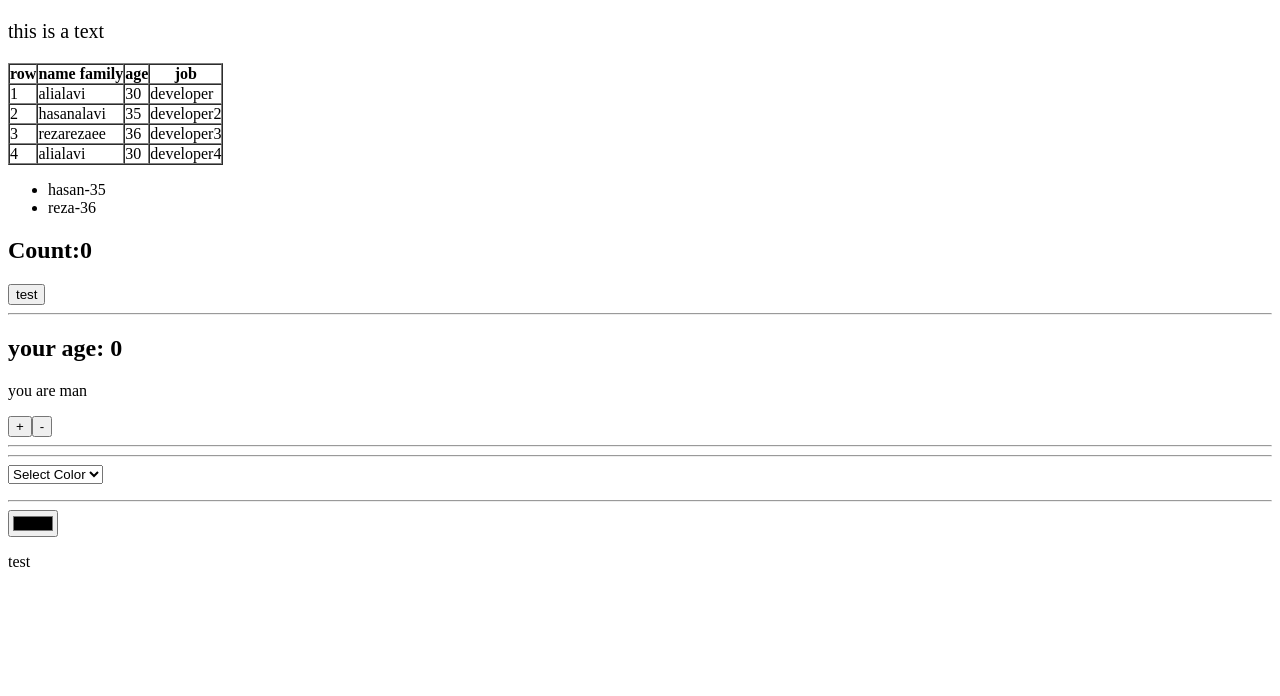
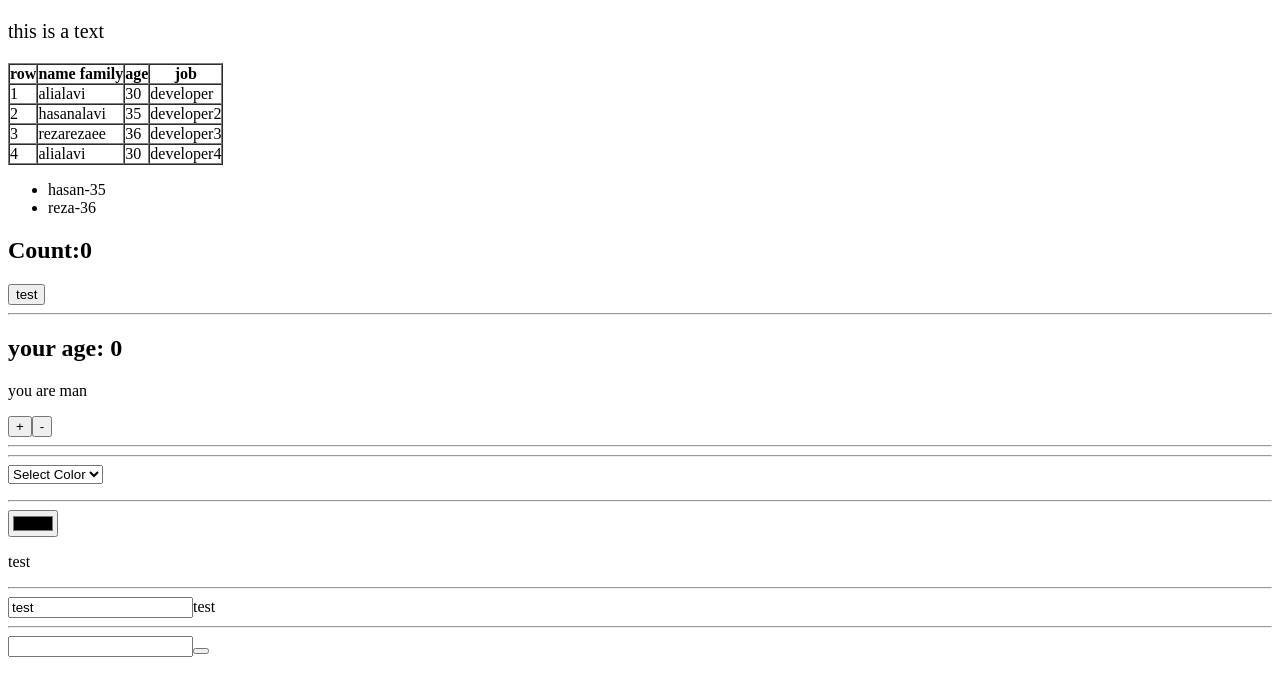
Before and after one commit to mojtabafallah/list, a Vue app: page / in a window 1280 px wide. Shown: the top 696 px of the page. Built offline with nearby package versions, Linux system fonts and the light colour scheme.

Commit message:
life style

```diff
--- a/src/App3.vue
+++ b/src/App3.vue
@@ -42,7 +42,8 @@ export default {
             ageFlag : 3,
             showMessage: false,
             color: "",
-            color2: "#fff"
+            color2: "#fff",
+            family: "test"
         }
     },
     computed: {
@@ -59,7 +60,26 @@ export default {
         plusCount(value){
             if(value) this.ageNormal ++; else this.ageNormal--;
         }
+    },
+    beforeCreate(){
+        alert('brefore create');
+    },
+    created(){
+        alert(' created');
+    },beforeMount(){
+        alert(' beformonte');
+    },mounted(){
+        alert(' mounted');
+    },beforeUpdate(){
+        alert(' beforeUpdate');
+    },updated(){
+        alert(' updated');
+    },beforeDestroy(){
+        alert('befor destroy');
+    },destroyed(){
+        alert('destoyrd');
     }
+
 }
 </script>
 
@@ -109,6 +129,11 @@ export default {
     <hr>
     <input type="color" v-model="color2">
     <p :style="{backgroundColor: color2}">test</p>
+    <hr>
+    <input type="text" v-model.lazy="family">{{ family }}
+    <hr>
+    <input type="text" ref="desRef">
+    <button @click=""></button>
 </template>
 <style>
 
```
